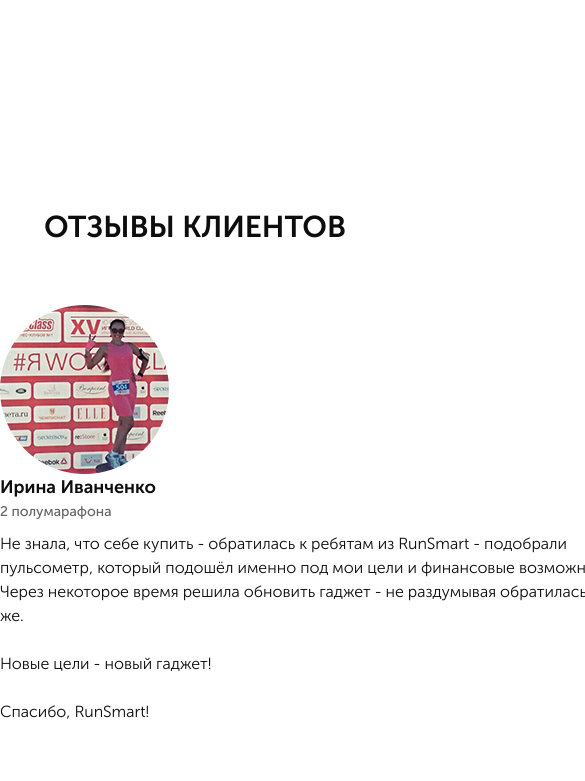
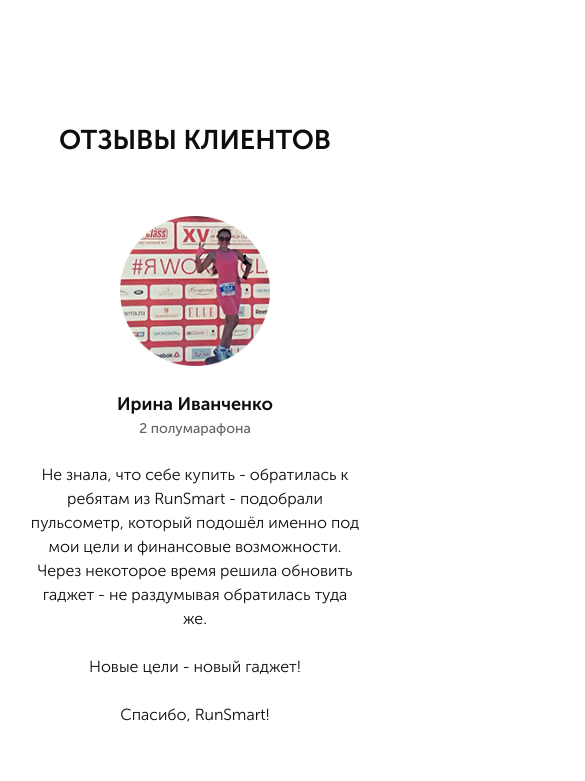
Before and after one commit to Ahmedisaev/Pulse, a website: page src/index.html in a window 390 px wide. Shown: the part 5840-6621 px from the top of the page, 585 px wide, since content can reach past the window. Drawn offline with nearby package versions, Linux system fonts and the light colour scheme.

Commit message:
Reviews adaptive

```diff
--- a/src/index.html
+++ b/src/index.html
@@ -388,7 +388,7 @@
                 <div class="reviews-item__text">
                     <div class="reviews-item__name">Ирина Иванченко</div>
                     <div class="reviews-item__info">2 полумарафона</div>
-                    <div class="reviews-item__descr">Не знала, что себе купить - обратилась к ребятам из RunSmart - подобрали <br> пульсометр, который подошёл именно под мои цели и финансовые возможности. <br> Через некоторое время решила обновить гаджет - не раздумывая обратилась туда <br> же. <br> <br> Новые цели - новый гаджет!
+                    <div class="reviews-item__descr">Не знала, что себе купить - обратилась к ребятам из RunSmart - подобрали пульсометр, который подошёл именно под мои цели и финансовые возможности. Через некоторое время решила обновить гаджет - не раздумывая обратилась туда же. <br> <br> Новые цели - новый гаджет!
                     <br> <br>Спасибо, RunSmart!
                     </div>
                 </div>
@@ -400,7 +400,7 @@
                 <div class="reviews-item__text">
                     <div class="reviews-item__name">Иван Сёмочкин</div>
                     <div class="reviews-item__info">1 полумарафон</div>
-                    <div class="reviews-item__descr">Крутая штука-пульсометр. Обычно без них бегал. Оказывается только хуже себе <br> делал. <br> <br> Купил пульсометр, ещё в подарок получил тренировку. Со мной вместе провели первую тренировку, научили пользоваться новым гаджетом. Также объяснили <br> основы анатомии, составили план тренировок на месяц вперёд. <br> <br> С ними подготовился к своему первому полумарафону! Спасибо!!!
+                    <div class="reviews-item__descr">Крутая штука-пульсометр. Обычно без них бегал. Оказывается только хуже себе делал. <br> <br> Купил пульсометр, ещё в подарок получил тренировку. Со мной вместе провели первую тренировку, научили пользоваться новым гаджетом. Также объяснили основы анатомии, составили план тренировок на месяц вперёд. <br> <br> С ними подготовился к своему первому полумарафону! Спасибо!!!
                     </div>
                 </div>
 
--- a/src/sass/blocks/_carousel.scss
+++ b/src/sass/blocks/_carousel.scss
@@ -29,7 +29,7 @@
 		transform: translateY(-50%);
 		left: auto;
 		border: none;
-		background-color: white;
+		background-color: rgba(78, 0, 0, 0);
 		img {
 			width: 31px;
 			height: 50px;
--- a/src/sass/blocks/_reviews.scss
+++ b/src/sass/blocks/_reviews.scss
@@ -1,5 +1,5 @@
 .reviews {
-    padding: 80px 0 50px 0;
+    padding-bottom: 50px;
     &__title {
         font-weight: 700;
         font-size: 30px;
--- a/src/sass/media/_media.scss
+++ b/src/sass/media/_media.scss
@@ -28,6 +28,11 @@
 		}
 	}
 
+	.reviews {
+		&__title {
+			font-size: 29px;
+		}
+	}
 }
 
 @media (max-width: 991px) {
@@ -110,6 +115,7 @@
 	}
 
 	.catalog {
+		padding-bottom: 95px;
 		&__title {
 			font-size: 28px;
 		}
@@ -128,6 +134,25 @@
 		.catalog-items {
 			margin: 0 17px 32px 17px;
 			width: 333px;
+		}
+	}
+
+	.reviews {
+		padding: 0 30px 50px 30px;
+		&-item {
+			flex-direction: column;
+			img {
+				margin-right: 0;
+			}
+			&__text {
+				text-align: center;
+			}
+			&__name {
+				margin-top: 25px;
+			}
+			&__descr {
+				margin-top: 24px;
+			}
 		}
 	}
 
@@ -258,6 +283,29 @@
 		}
 	}
 
+	.reviews {
+		padding: 0 30px 50px 30px;
+		&__title {
+			font-size: 27px;
+		}
+		&-item {
+			flex-direction: column;
+			img {
+				width: 150px;
+				height: 150px;
+			}
+			&__text {
+				text-align: center;
+			}
+			&__name {
+				margin-top: 25px;
+			}
+			&__descr {
+				width: 100%;
+			}
+		}
+	}
+
 }
 
 @media (max-width: 575px) {
```
Also changed, not shown: src/css/style.min.css.
